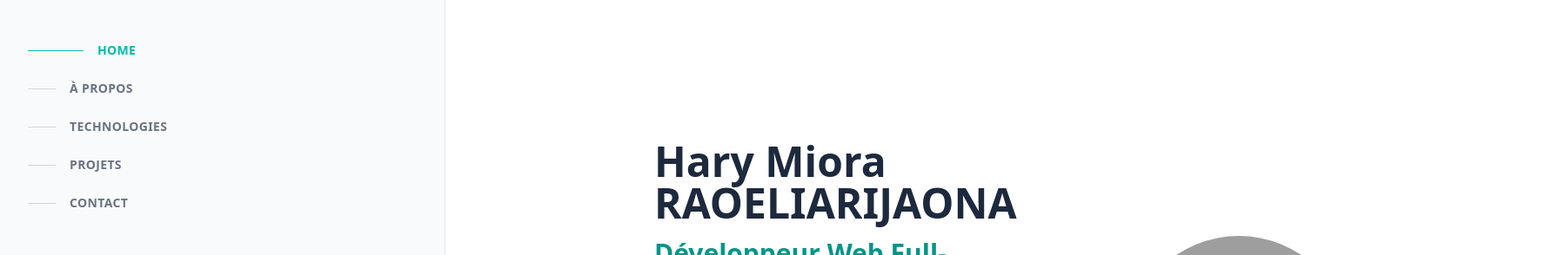
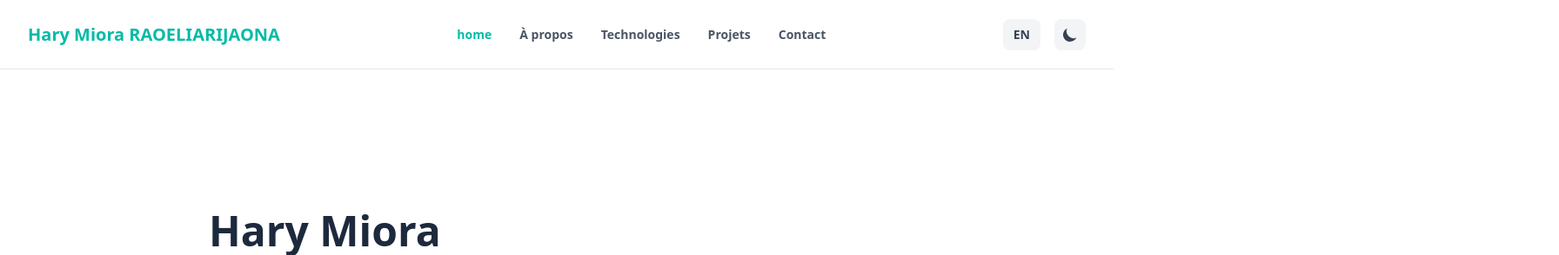
Before and after one commit to HaryMiora/mon-portfolio, a React (Vite) app: page / in a window 1280 px wide. Shown: the top 294 px of the page at 87% size, 1792 px wide, since content can reach past the window. Built offline with nearby package versions, Linux system fonts and the light colour scheme; grey boxes are pictures that could not be loaded.

Commit message:
feat(ui): move navigation menu from left sidebar to top header on desktop layout

```diff
--- a/src/components/layout/Layout.jsx
+++ b/src/components/layout/Layout.jsx
@@ -1,5 +1,5 @@
-import React, { useState } from 'react';
-import Sidebar from './Sidebar';
+import React from 'react';
+import Navbar from './Navbar';
 import Accueil from '../sections/Accueil';
 import APropos from '../sections/APropos';
 import Competences from '../sections/Competences';
@@ -8,43 +8,19 @@ import Contact from '../sections/Contact';
 import Footer from '../layout/Footer';
 
 function Layout({ darkMode, toggleDarkMode }) {
-  const [sidebarOpen, setSidebarOpen] = useState(false);
-
-  const toggleSidebar = () => setSidebarOpen(!sidebarOpen);
-  const closeSidebar = () => setSidebarOpen(false);
-
   return (
     <div
       className={`flex flex-col min-h-screen transition-colors duration-300 ${
         darkMode ? 'bg-gray-900' : 'bg-white'
       }`}
     >
-      {/* Overlay mobile */}
-      {sidebarOpen && (
-        <div
-          className="fixed inset-0 bg-black/50 z-40 lg:hidden"
-          onClick={closeSidebar}
-        />
-      )}
+      {/* Navbar en haut */}
+      <Navbar darkMode={darkMode} toggleDarkMode={toggleDarkMode} />
 
-      {/* Sidebar: fixed for mobile overlay & fixed on desktop (left) */}
-      <div
-        className={`
-          fixed top-0 left-0 h-full
-          w-4/5 sm:w-2/5 lg:w-2/5
-          z-50
-          transform transition-transform duration-300
-          ${sidebarOpen ? 'translate-x-0' : '-translate-x-full'}
-          lg:translate-x-0
-        `}
-      >
-        <Sidebar darkMode={darkMode} toggleDarkMode={toggleDarkMode} closeSidebar={closeSidebar} />
-      </div>
-
-      {/* Main: on large screens leave space for the fixed sidebar (40% = 2/5) */}
-      <main className="w-full min-h-screen pt-6 lg:pt-0 lg:ml-[40%]">
+      {/* Main */}
+      <main className="w-full min-h-screen pt-20">
         <div className="max-w-4xl mx-auto px-4 sm:px-6">
-          <Accueil toggleSidebar={toggleSidebar} />
+          <Accueil />
           <APropos />
           <Competences />
           <Projets />
--- /dev/null
+++ b/src/components/layout/Navbar.jsx
@@ -0,0 +1,102 @@
+import React, { useState, useEffect } from 'react';
+import { HiSun, HiMoon } from 'react-icons/hi';
+import { useLanguage } from '../../hooks/useLanguage';
+
+function Navbar({ darkMode, toggleDarkMode }) {
+  const { language, toggleLanguage, t } = useLanguage();
+  const [activeSection, setActiveSection] = useState('home');
+
+  // ScrollSpy
+  useEffect(() => {
+    const sections = ['home', 'about', 'skills', 'projects', 'contact'];
+    const handleScroll = () => {
+      const scrollY = window.scrollY + 100;
+      for (let i = sections.length - 1; i >= 0; i--) {
+        const section = document.getElementById(sections[i]);
+        if (section && scrollY >= section.offsetTop) {
+          setActiveSection(sections[i]);
+          break;
+        }
+      }
+    };
+    window.addEventListener('scroll', handleScroll);
+    handleScroll();
+    return () => window.removeEventListener('scroll', handleScroll);
+  }, []);
+
+  const scrollToSection = (sectionId) => {
+    const element = document.getElementById(sectionId);
+    if (element) {
+      element.scrollIntoView({ behavior: 'smooth' });
+    }
+  };
+
+  return (
+    <nav
+      className={`fixed top-0 left-0 right-0 h-20 flex items-center justify-between px-8 border-b transition-colors duration-300 z-40 ${
+        darkMode
+          ? 'bg-gray-900 border-gray-700'
+          : 'bg-white border-gray-200'
+      }`}
+    >
+      {/* Logo/Brand */}
+      <div className="font-bold text-xl text-teal-500">
+        {t('name') || 'HaryMiora'}
+      </div>
+
+      {/* Menu navigation au centre */}
+      <div className="hidden md:flex items-center gap-8">
+        {[
+          { key: 'home', label: t('home') || 'Accueil' },
+          { key: 'about', label: t('about') },
+          { key: 'skills', label: t('technologies') },
+          { key: 'projects', label: t('projects') },
+          { key: 'contact', label: t('contact') },
+        ].map((item) => (
+          <button
+            key={item.key}
+            onClick={() => scrollToSection(item.key)}
+            className={`text-sm font-semibold transition-colors duration-200 ${
+              activeSection === item.key
+                ? 'text-teal-500'
+                : darkMode
+                ? 'text-gray-300 hover:text-teal-400'
+                : 'text-gray-600 hover:text-teal-500'
+            }`}
+          >
+            {item.label}
+          </button>
+        ))}
+      </div>
+
+      {/* Contrôles droite: langue + mode sombre */}
+      <div className="flex items-center gap-4">
+        {/* Langue */}
+        <button
+          onClick={toggleLanguage}
+          className={`px-3 py-2 rounded-lg text-sm font-semibold transition-colors duration-200 ${
+            darkMode
+              ? 'bg-gray-800 text-gray-300 hover:bg-gray-700'
+              : 'bg-gray-100 text-gray-700 hover:bg-gray-200'
+          }`}
+        >
+          {language === 'en' ? 'FR' : 'EN'}
+        </button>
+
+        {/* Mode sombre */}
+        <button
+          onClick={toggleDarkMode}
+          className={`p-2 rounded-lg transition-colors duration-200 ${
+            darkMode
+              ? 'bg-gray-800 text-yellow-400 hover:bg-gray-700'
+              : 'bg-gray-100 text-gray-700 hover:bg-gray-200'
+          }`}
+        >
+          {darkMode ? <HiSun size={20} /> : <HiMoon size={20} />}
+        </button>
+      </div>
+    </nav>
+  );
+}
+
+export default Navbar;
--- a/src/components/sections/Accueil.jsx
+++ b/src/components/sections/Accueil.jsx
@@ -1,24 +1,16 @@
 import React from 'react';
 import { useLanguage } from '../../hooks/useLanguage';
-import { HiMenuAlt3 } from 'react-icons/hi';
 import profileImage from '../../assets/images/profile.jpg';
 import cvFile from '../../assets/files/CV_HaryMiora.pdf';
 
-function Accueil({ toggleSidebar }) {
+function Accueil() {
   const { t } = useLanguage();
 
   return (
     <section
       id="home"
-      className="min-h-screen flex flex-col justify-center px-6 py-20 relative"
+      className="min-h-screen flex flex-col justify-center px-6 py-20"
     >
-      {/* ===== Bouton menu burger (mobile) ===== */}
-      <button
-        onClick={toggleSidebar}
-        className="absolute top-6 left-4 p-2 rounded-lg bg-gray-200 dark:bg-gray-800 text-gray-800 dark:text-gray-100 lg:hidden"
-      >
-        <HiMenuAlt3 size={22} />
-      </button>
 
       {/* ===== Contenu principal ===== */}
       <div
```
